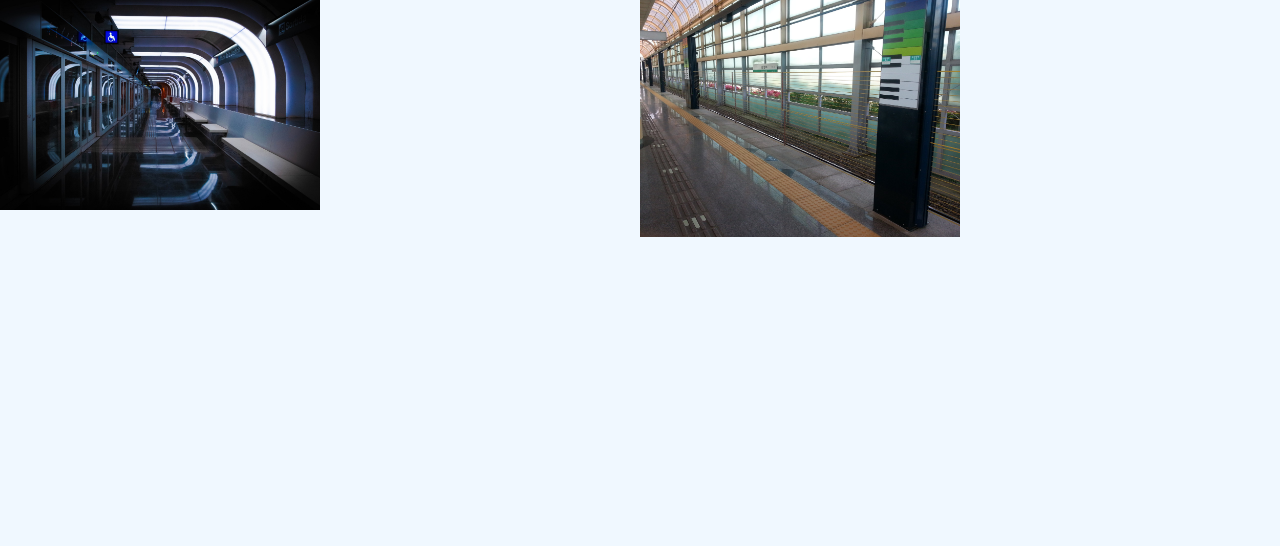
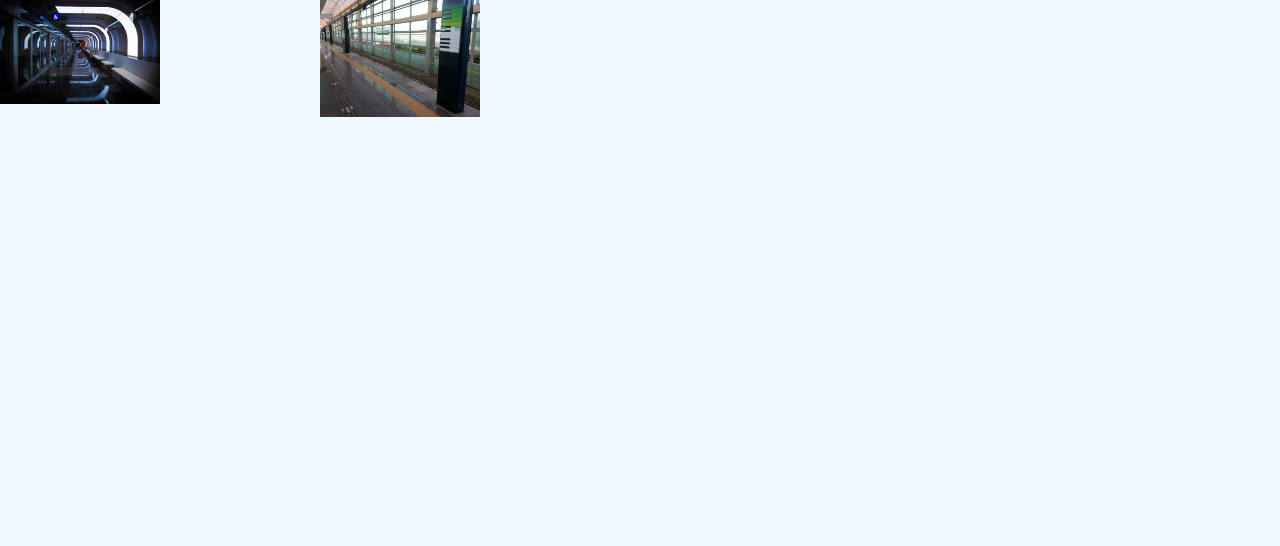
Before and after one commit to PigeonGrass841/Train_Systems, a plain HTML site: page solve.html in a window 1280 px wide. Shown: the part 183-729 px from the top of the page. Drawn offline with Linux system fonts and the light colour scheme.

Commit message:
Update style.css

```diff
--- a/style.css
+++ b/style.css
@@ -8,7 +8,6 @@ nav {
     width: 100%;
     background-color: #6cbe45;
     display: flex;
-    flex-direction: row;
     justify-content: space-evenly;
     color: white;
 }
@@ -24,7 +23,7 @@ img {
 
 .gallery {
     display: grid;
-    grid-template-columns: repeat(2, 50%);
+    grid-template-columns: repeat(2, 25%);
     aspect-ratio: 1;
 }
 
```
